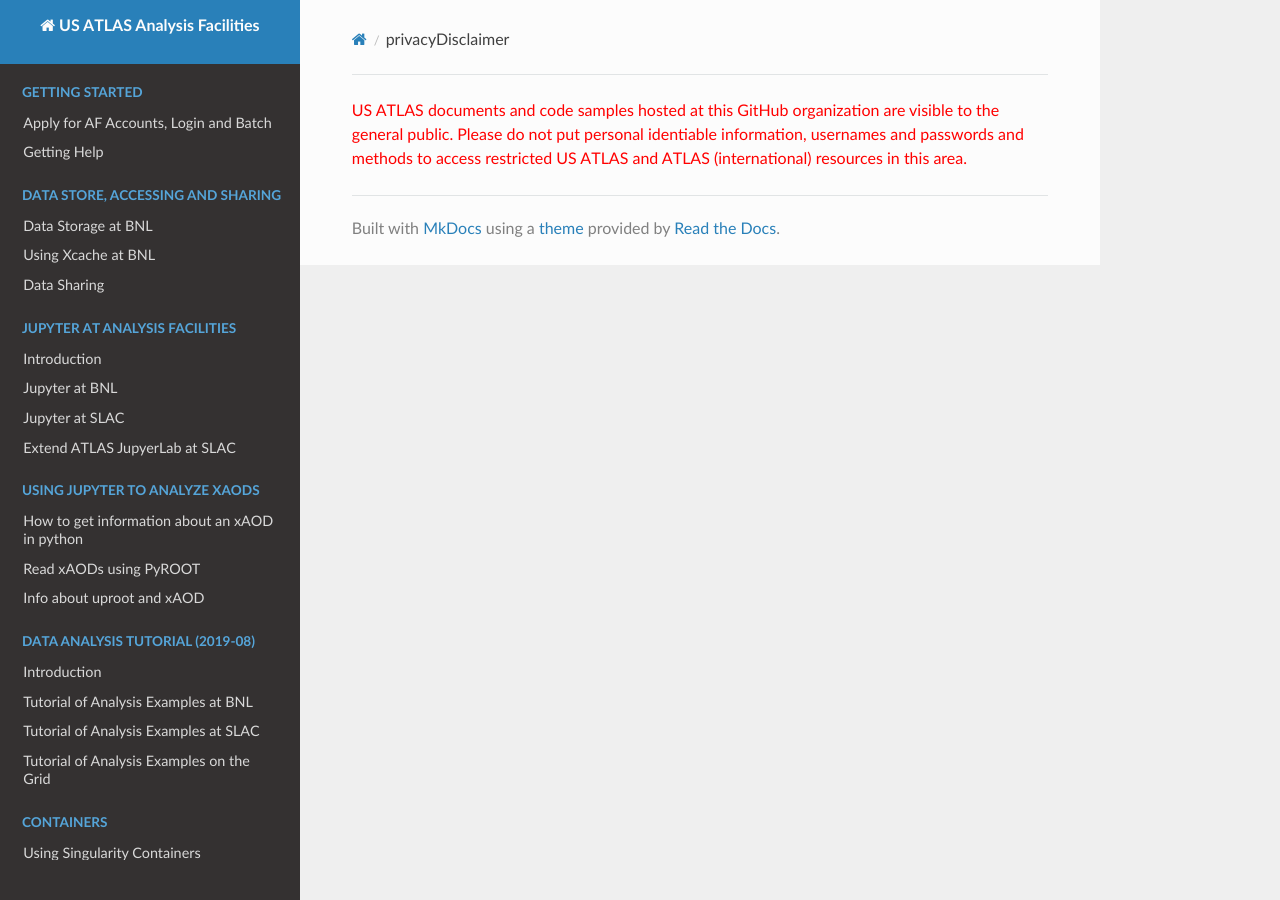
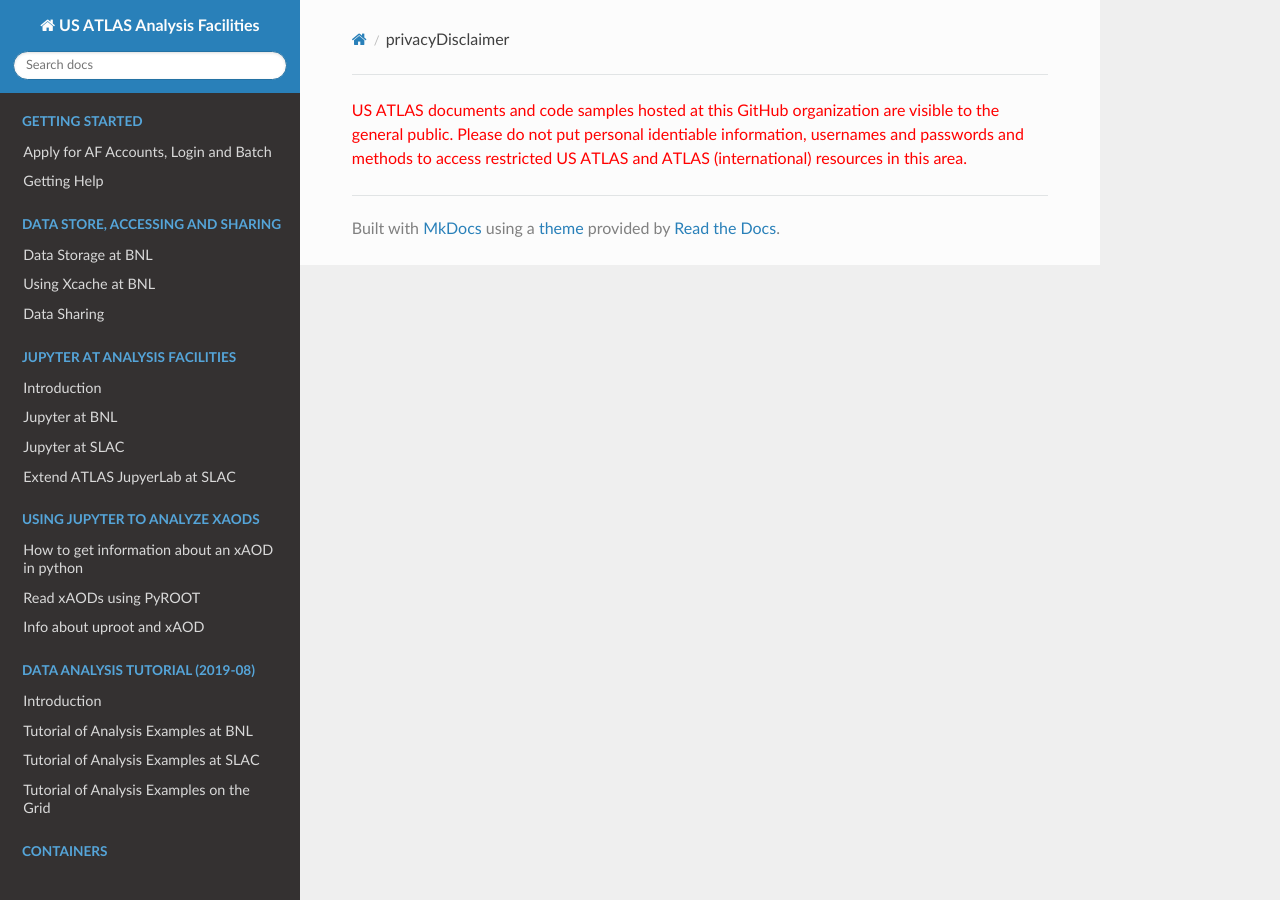
Before and after one commit to usatlas/AFdocs, an MkDocs documentation site: the page built from tier3docs/privacyDisclaimer.md, in a window 1280 px wide. Built offline with MkDocs 1.6.1, drawn with Linux system fonts in a browser that asks for light colours; nearby versions of some CDN libraries; part of the change alters nothing that is shown.

```diff
--- a/mkdocs.yml
+++ b/mkdocs.yml
@@ -5,6 +5,8 @@ extra_javascript:
 - scripts/readMoreOrLess.js
 plugins:
   - include-markdown
+  - search:
+      min_search_length: 2
 nav:
     - 'Getting Started':
         - 'Apply for AF Accounts, Login and Batch': README.md
```
